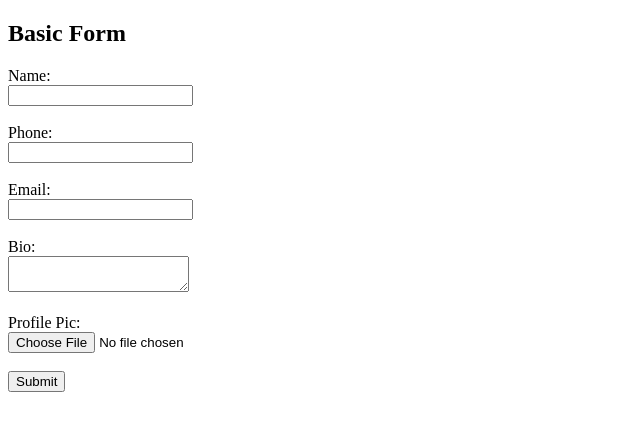
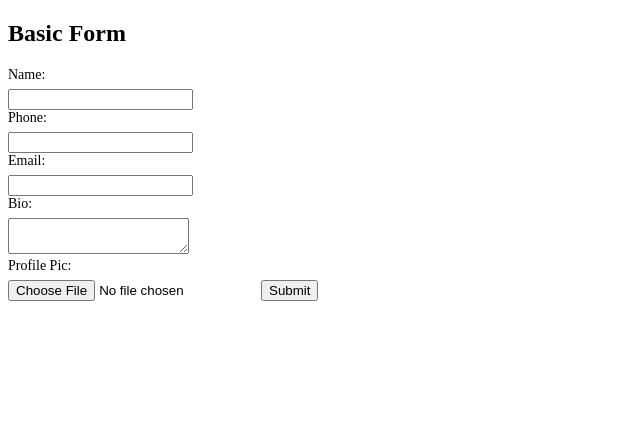
Before and after one commit to Shraddha-2300/invoice-estimate-app, a React (Vite) app: page / in a window 1280 px wide. Shown: the top 430 px of the page, without its empty margins (0-640 px from the left). Built offline with nearby package versions, Linux system fonts and the light colour scheme.

Commit message:
Removed br

```diff
--- a/src/components/Practice.jsx
+++ b/src/components/Practice.jsx
@@ -1,4 +1,5 @@
 import React from "react";
+import "../styles/style.css";
 
 function UserDetails() {
   const printData = (data) => {
@@ -16,35 +17,23 @@ function UserDetails() {
     <form onSubmit={handleSubmit}>
       <h2>Basic Form</h2>
 
-      <label>Name:</label>
-      <br />
+      <label className="form-label">Name:</label>
       <input type="text" name="name" />
-      <br />
-      <br />
 
-      <label>Phone:</label>
-      <br />
+      <label className="form-label">Phone:</label>
       <input type="tel" name="phone" />
-      <br />
-      <br />
 
-      <label>Email:</label>
-      <br />
+      <label className="form-label">Email:</label>
       <input type="email" name="email" />
-      <br />
-      <br />
 
-      <label>Bio:</label>
-      <br />
+
+      <label className="form-label">Bio:</label>
       <textarea name="bio"></textarea>
-      <br />
-      <br />
 
-      <label>Profile Pic:</label>
-      <br />
+
+      <label className="form-label">Profile Pic:</label>
       <input type="file" accept="image/*" />
-      <br />
-      <br />
+
 
       <button type="submit">Submit</button>
     </form>
--- /dev/null
+++ b/src/styles/style.css
@@ -0,0 +1,6 @@
+.form-label {
+  display: block;
+  font-size: 14px;
+  font-weight: 500;
+  margin-bottom: 6px;
+}
```
